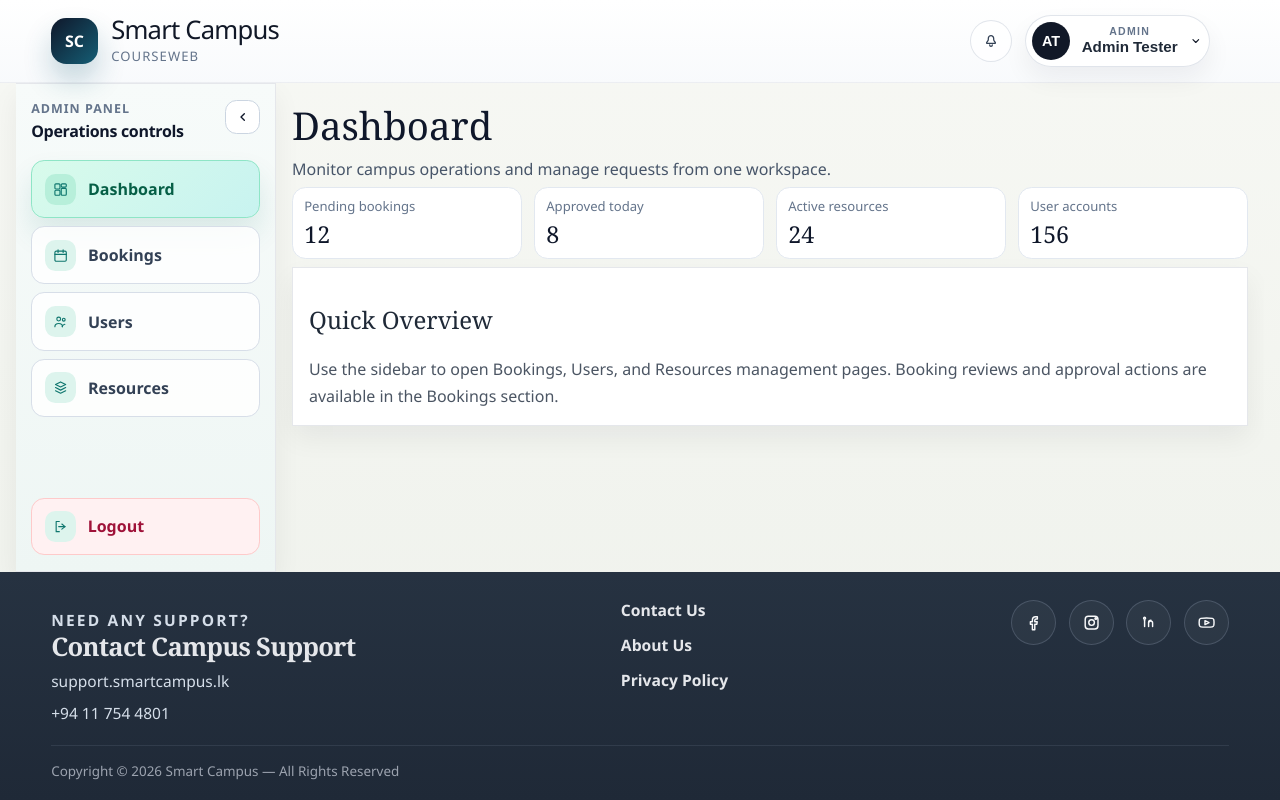
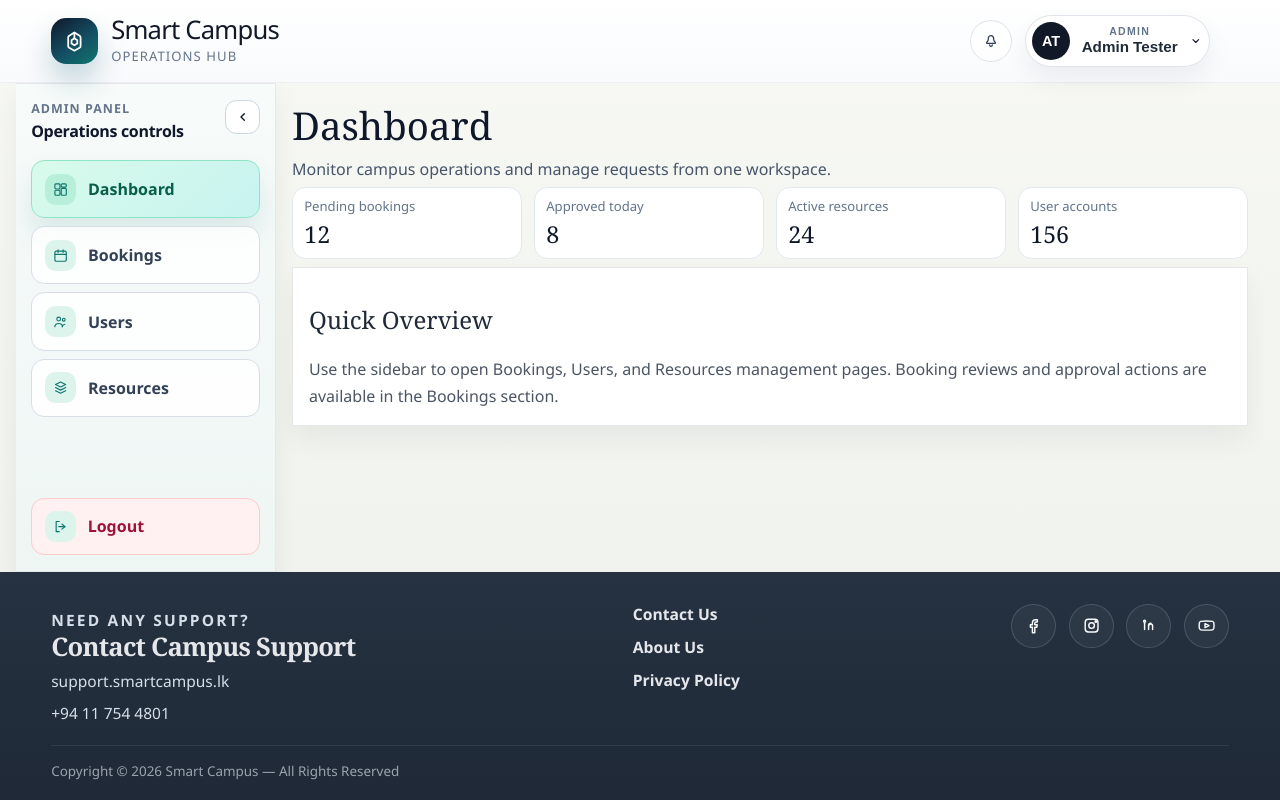
Before and after one commit to SandunDulanjana/Campus-Operations-Manager-COM-, a React app in the folder frontend/: page /admin/dashboard in a window 1280 px wide. Built offline with nearby package versions, Linux system fonts and the light colour scheme; the HTML template or start-up script is replaced by a standard one.

Commit message:
feat: upgrade brand mark and shared visual controls

```diff
--- a/frontend/src/App.css
+++ b/frontend/src/App.css
@@ -36,11 +36,19 @@
   display: inline-flex;
   align-items: center;
   justify-content: center;
-  font-weight: 700;
   color: #fff;
-  background: linear-gradient(135deg, #0f172a 0%, #155e75 100%);
-  font-size: 1rem;
+  background: linear-gradient(145deg, #0f172a 0%, #144e63 55%, #0f766e 100%);
   box-shadow: 0 16px 28px rgba(21, 94, 117, 0.24);
+}
+
+.brand-mark svg {
+  width: 1.55rem;
+  height: 1.55rem;
+  fill: none;
+  stroke: currentColor;
+  stroke-width: 1.7;
+  stroke-linecap: round;
+  stroke-linejoin: round;
 }
 
 .brand-title {
@@ -850,42 +858,90 @@
 .danger-btn,
 .ghost-btn {
   border: none;
-  border-radius: 0.55rem;
-  padding: 0.62rem 1rem;
+  border-radius: 0.9rem;
+  padding: 0.78rem 1.05rem;
   font: inherit;
   font-weight: 700;
   cursor: pointer;
+  transition: transform 140ms ease, box-shadow 140ms ease, border-color 140ms ease, background-color 140ms ease, color 140ms ease;
 }
 
 .primary-link,
 .primary-btn {
-  background: #f43f5e;
+  background: linear-gradient(135deg, #0f766e 0%, #155e75 100%);
   color: #ffffff;
   text-decoration: none;
-   width: 200px;
+  width: 200px;
+  box-shadow: 0 14px 24px rgba(21, 94, 117, 0.22);
 }
 
 .secondary-link {
   background: rgba(255, 255, 255, 0.14);
   color: #f8fafc;
   text-decoration: none;
+  border: 1px solid rgba(255, 255, 255, 0.22);
+  box-shadow: 0 10px 20px rgba(2, 6, 23, 0.14);
+}
+
+.primary-link:hover,
+.primary-btn:hover,
+.approve-btn:hover,
+.danger-btn:hover,
+.ghost-btn:hover,
+.secondary-link:hover {
+  transform: translateY(-1px);
+}
+
+.primary-link:hover,
+.primary-btn:hover {
+  box-shadow: 0 18px 30px rgba(21, 94, 117, 0.28);
+}
+
+.ghost-btn {
+  border: 1px solid #d1d5db;
+  background: #fff;
+  color: #374151;
+}
+
+.approve-btn {
+  background: linear-gradient(135deg, #166534 0%, #15803d 100%);
+  color: #fff;
+  box-shadow: 0 12px 22px rgba(21, 128, 61, 0.18);
+}
+
+.danger-btn {
+  background: linear-gradient(135deg, #b91c1c 0%, #dc2626 100%);
+  color: #fff;
+  box-shadow: 0 12px 22px rgba(220, 38, 38, 0.18);
 }
 
 .carousel-nav-btn {
   position: absolute;
   top: 50%;
   transform: translateY(-50%);
-  width: 3rem;
-  height: 3rem;
+  width: 3.25rem;
+  height: 3.25rem;
   border-radius: 999px;
-  border: 1px solid rgba(255, 255, 255, 0.45);
-  background: rgba(15, 23, 42, 0.408);
-  color: #f6f6f6;
-  font-size: 1.5rem;
+  border: 1px solid rgba(255, 255, 255, 0.24);
+  background: rgba(8, 15, 29, 0.62);
+  color: #f8fafc;
   cursor: pointer;
   display: inline-flex;
   align-items: center;
   justify-content: center;
+  box-shadow: 0 18px 34px rgba(15, 23, 42, 0.26);
+  backdrop-filter: blur(10px);
+  transition: transform 140ms ease, background-color 140ms ease, border-color 140ms ease, box-shadow 140ms ease;
+}
+
+.carousel-nav-btn svg {
+  width: 1.35rem;
+  height: 1.35rem;
+  fill: none;
+  stroke: currentColor;
+  stroke-width: 2.2;
+  stroke-linecap: round;
+  stroke-linejoin: round;
 }
 
 .carousel-nav-btn.prev {
@@ -897,7 +953,9 @@
 }
 
 .carousel-nav-btn:hover {
-  background: rgba(15, 23, 42, 0.88);
+  background: rgba(8, 15, 29, 0.84);
+  border-color: rgba(255, 255, 255, 0.34);
+  box-shadow: 0 22px 40px rgba(15, 23, 42, 0.34);
 }
 
 .carousel-progress {
@@ -1394,8 +1452,8 @@
 
 .footer-main {
   display: grid;
-  grid-template-columns: minmax(260px, 1.5fr) minmax(160px, 1fr) auto;
-  gap: 1.5rem 2rem;
+  grid-template-columns: minmax(280px, 1.6fr) minmax(180px, 1fr) auto;
+  gap: 1.5rem 2.5rem;
   align-items: flex-start;
 }
 
@@ -1430,11 +1488,11 @@
 .footer-links {
   display: flex;
   flex-direction: column;
-  gap: 0.8rem;
+  gap: 0.7rem;
   align-items: flex-start;
-  justify-content: center;
-  flex: 1;
+  justify-content: flex-start;
   min-width: 180px;
+  padding-top: 0.2rem;
 }
 
 .footer-links a {
@@ -1456,6 +1514,8 @@
   gap: 0.8rem;
   align-items: center;
   flex-wrap: wrap;
+  justify-content: flex-end;
+  padding-top: 0.2rem;
 }
 
 .footer-social a {
@@ -1704,22 +1764,6 @@ tbody tr:hover td {
   background: #e2e8f0;
 }
 
-.approve-btn {
-  background: #166534;
-  color: #fff;
-}
-
-.danger-btn {
-  background: #b91c1c;
-  color: #fff;
-}
-
-.ghost-btn {
-  border: 1px solid #d1d5db;
-  background: #fff;
-  color: #374151;
-}
-
 .action-row {
   display: flex;
   gap: 0.45rem;
--- a/frontend/src/components/Navbar.jsx
+++ b/frontend/src/components/Navbar.jsx
@@ -34,6 +34,16 @@ function HeaderIcon({ kind }) {
     return (
       <svg viewBox="0 0 24 24" aria-hidden="true">
         <path d="m7 10 5 5 5-5" />
+      </svg>
+    )
+  }
+
+  if (kind === 'brand') {
+    return (
+      <svg viewBox="0 0 24 24" aria-hidden="true">
+        <path d="M6 16.5V8.2c0-.7.36-1.34.96-1.7L12 3.5l5.04 3c.6.36.96 1 .96 1.7v8.3c0 .7-.36 1.34-.96 1.7L12 21l-5.04-2.8A1.97 1.97 0 0 1 6 16.5Z" />
+        <path d="M9.2 10.8 12 9l2.8 1.8V14L12 15.8 9.2 14v-3.2Z" />
+        <path d="M12 3.5v5.4" />
       </svg>
     )
   }
@@ -95,11 +105,11 @@ function Navbar() {
         <div className="top-header">
           <Link to="/" className="brand" aria-label="Go to home page">
             <span className="brand-mark" aria-hidden="true">
-              SC
+              <HeaderIcon kind="brand" />
             </span>
             <div>
               <p className="brand-title">Smart Campus</p>
-              <p className="brand-subtitle">CourseWeb</p>
+              <p className="brand-subtitle">Operations Hub</p>
             </div>
           </Link>
 
--- a/frontend/src/home/HomePage.jsx
+++ b/frontend/src/home/HomePage.jsx
@@ -20,6 +20,14 @@ const HERO_IMAGES = [
   homeImage7,
   homeImage8,
 ]
+
+function CarouselArrow({ direction }) {
+  return (
+    <svg viewBox="0 0 24 24" aria-hidden="true">
+      {direction === 'left' ? <path d="m14.5 6-6 6 6 6" /> : <path d="m9.5 6 6 6-6 6" />}
+    </svg>
+  )
+}
 
 function HomePage() {
   const [activeImageIndex, setActiveImageIndex] = useState(0)
@@ -50,7 +58,7 @@ function HomePage() {
           onClick={showPreviousImage}
           aria-label="Previous image"
         >
-          &#8592;
+          <CarouselArrow direction="left" />
         </button>
         <button
           type="button"
@@ -58,7 +66,7 @@ function HomePage() {
           onClick={showNextImage}
           aria-label="Next image"
         >
-          &#8594;
+          <CarouselArrow direction="right" />
         </button>
         <div className="carousel-progress" aria-hidden="true">
           {HERO_IMAGES.map((_, index) => (
```
